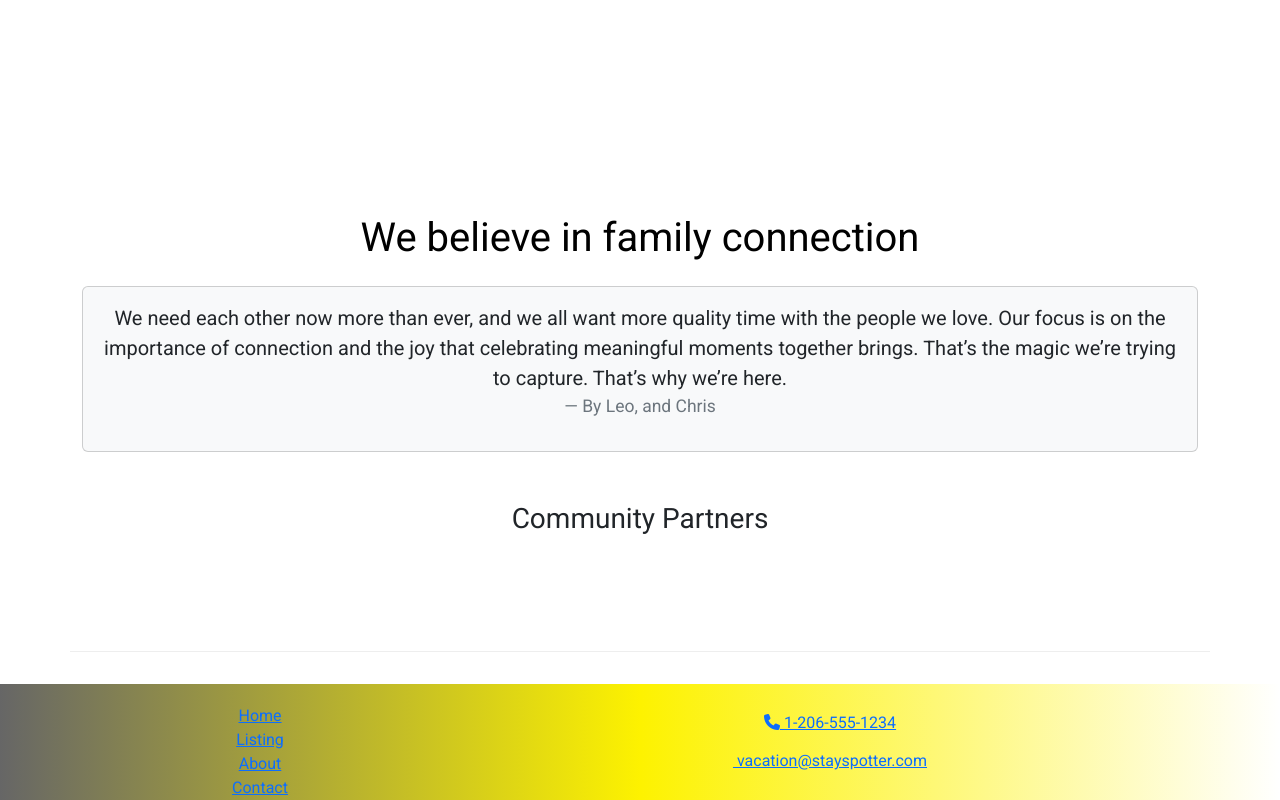
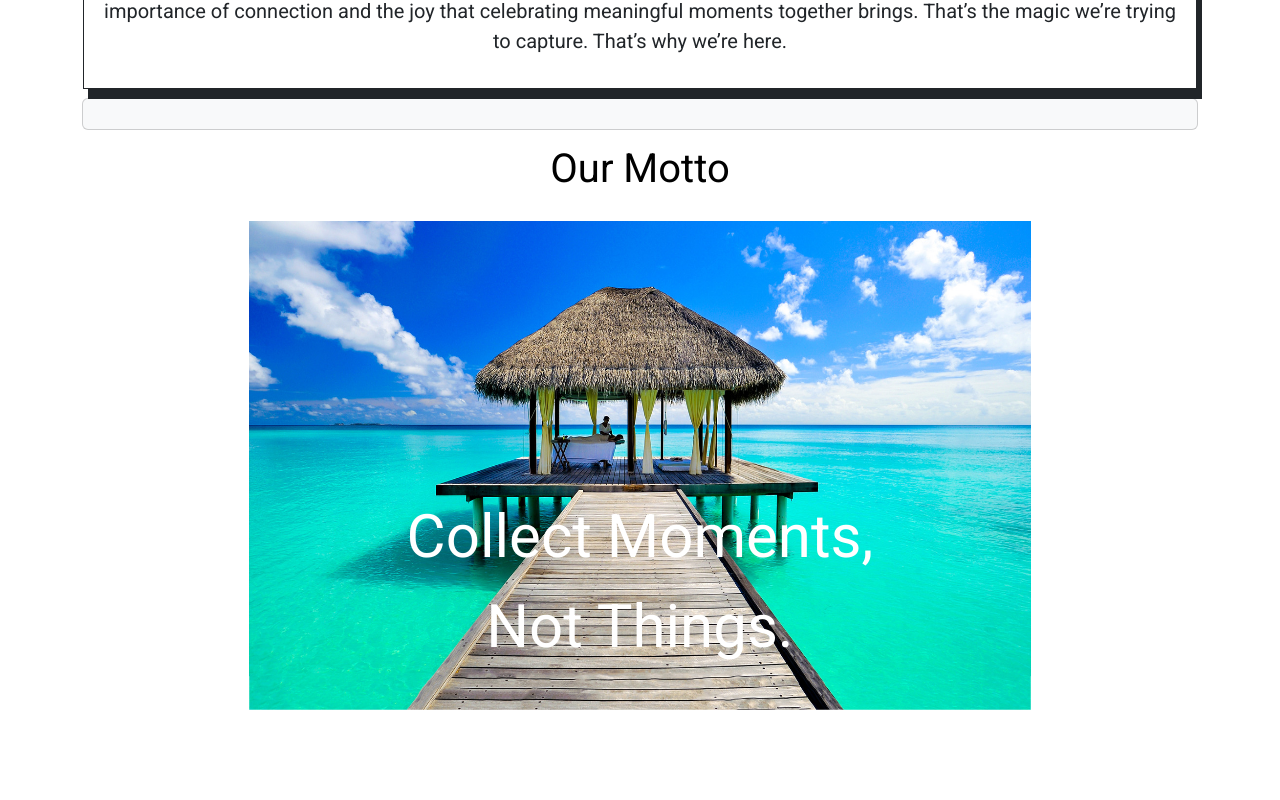
Before and after one commit to wntrch/Stay-Spotter-React-Project, a React (Create React App) app: page /about in a window 1280 px wide. Shown: the part 740-1540 px from the top of the page. Built offline with nearby package versions, Linux system fonts and the light colour scheme.

Commit message:
added a few more things to the about page

```diff
--- a/src/App.css
+++ b/src/App.css
@@ -241,18 +241,42 @@ a {
   padding-top: 20px;
   position: relative;
 }
-
-.Content {
-
+.Pic2 {
+  width: 70%;
+  height: 70%;
+  padding-top: 20px;
+  position: relative;
 }
 
-.Contentp, .Text {
+.Believe {
+  margin-top: -190px;
+}
+
+.Contentp{
 position: relative;
 top: -50%;
-color: white;
+color: rgb(255, 255, 255);
 font-size: 40px;
 }
+.Contentps{
+  position: relative;
+  top: -30%;
+  color: white;
+  font-size: 60px;
+  }
 
+
+.Text {
+  margin-top: 15px;
+}
+
+.Contentpg {
+  margin-top: -150px;
+  margin-bottom: 40px;
+  border: 1px solid;
+  padding: 10px;
+  box-shadow: 5px 10px;
+}
 
 
 .site-footer {
--- a/src/pages/About.js
+++ b/src/pages/About.js
@@ -1,6 +1,7 @@
 import TopNavbar from "../components/TopNavbar";
 import {Col, Row, Container, Card, CardBody, CardHeader} from 'reactstrap';
-import Walk from '../assets/img/walk.png'
+import wheel from '../assets/img/wheel.png';
+import beachtent from '../assets/img/beachtent.jpeg';
 
 const About = () => {
     return (
@@ -9,37 +10,36 @@ const About = () => {
         <Container>
           <Row className="Abouts">
             <Col sm='12'>
-                <img className="Pic" src={Walk} />
-                <h1 className="Text">About Us</h1>
+            <h1 className="Text">About Us</h1>
+                <img className="Pic" src={wheel} />
                 <p className="Contentp">Our mission is to find every <br />family the space they need to relax,
                           reconnect,<br /> and enjoy precious time away together.</p>
             </Col>
           </Row>
           <Row>
             <Col>
-              <div>
+              <div className="Believe">
               <h1 className="Content">We believe in family connection</h1>
               </div>
             </Col>
           </Row>
           <Col>
               <Card className='bg-light mt-3'>
-                  <CardBody>
+                  <CardBody className="Contentpg">
                       <blockquote className='blockquote'>
-                      <p className="Contentpg">We need each other now more than ever, and we all want more quality time with the people we love. Our focus is on the importance of connection and the joy that celebrating meaningful moments together brings.
+                      <p >We need each other now more than ever, and we all want more quality time with the people we love. Our focus is on the importance of connection and the joy that celebrating meaningful moments together brings.
                                   That’s the magic we’re trying to capture. That’s why we’re here.</p>
-                          <footer className='blockquote-footer'>
-                                By Leo, and Chris{' '}
-                           </footer>
                       </blockquote>
                   </CardBody>
               </Card>
+          </Col>
+          <Row>
+          <Col sm='12'>
+                <h1 className="Text">Our Motto</h1>
+                <img className="Pic2" src={beachtent} />
+                <p className="Contentps">Collect Moments, <br />Not Things.</p>
             </Col>
-            <Row className='row-content'>
-                <Col xs='12'>
-                    <h3>Community Partners</h3>
-                </Col>
-            </Row>
+          </Row>
           </Container>
 
 
```
